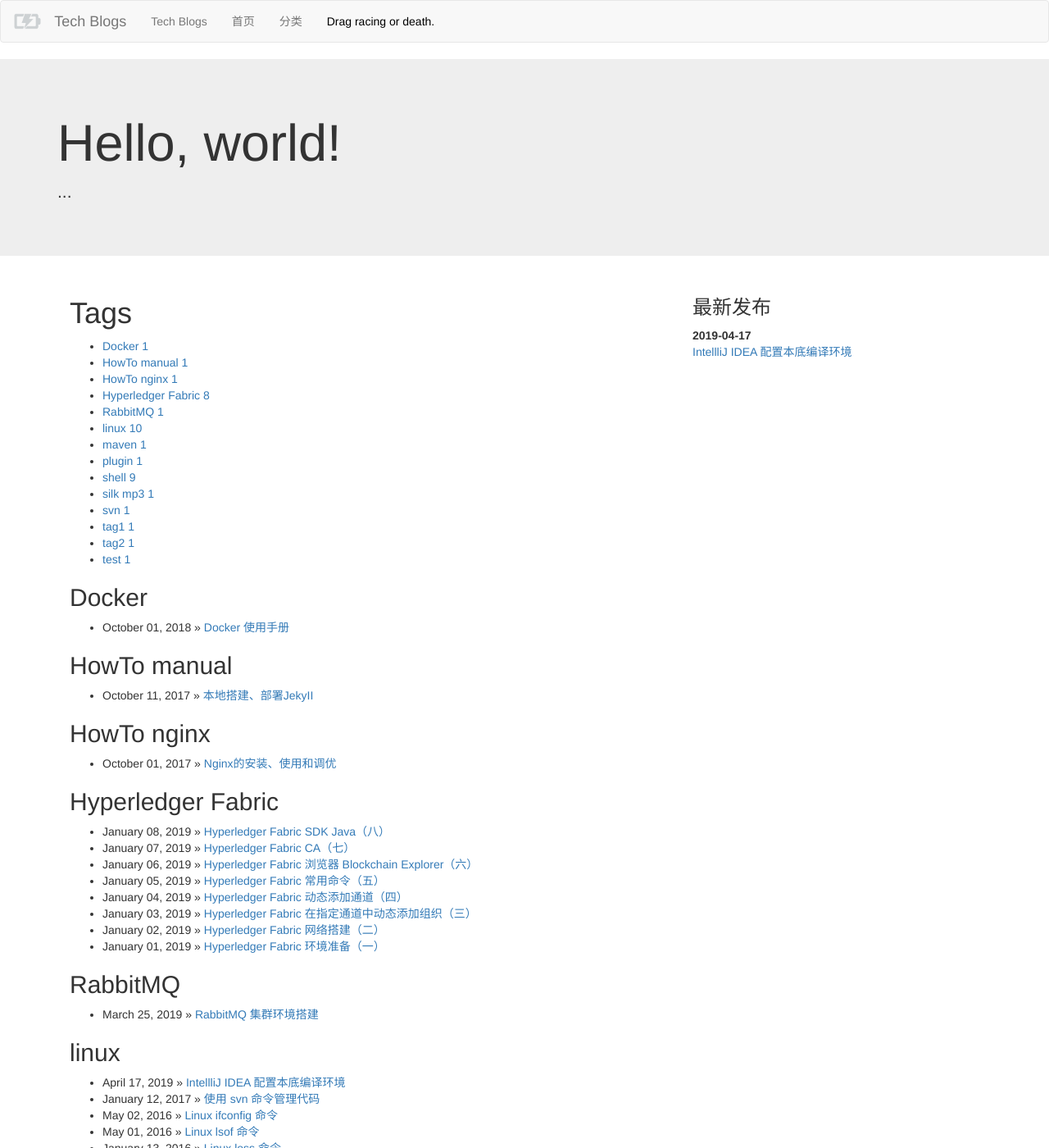
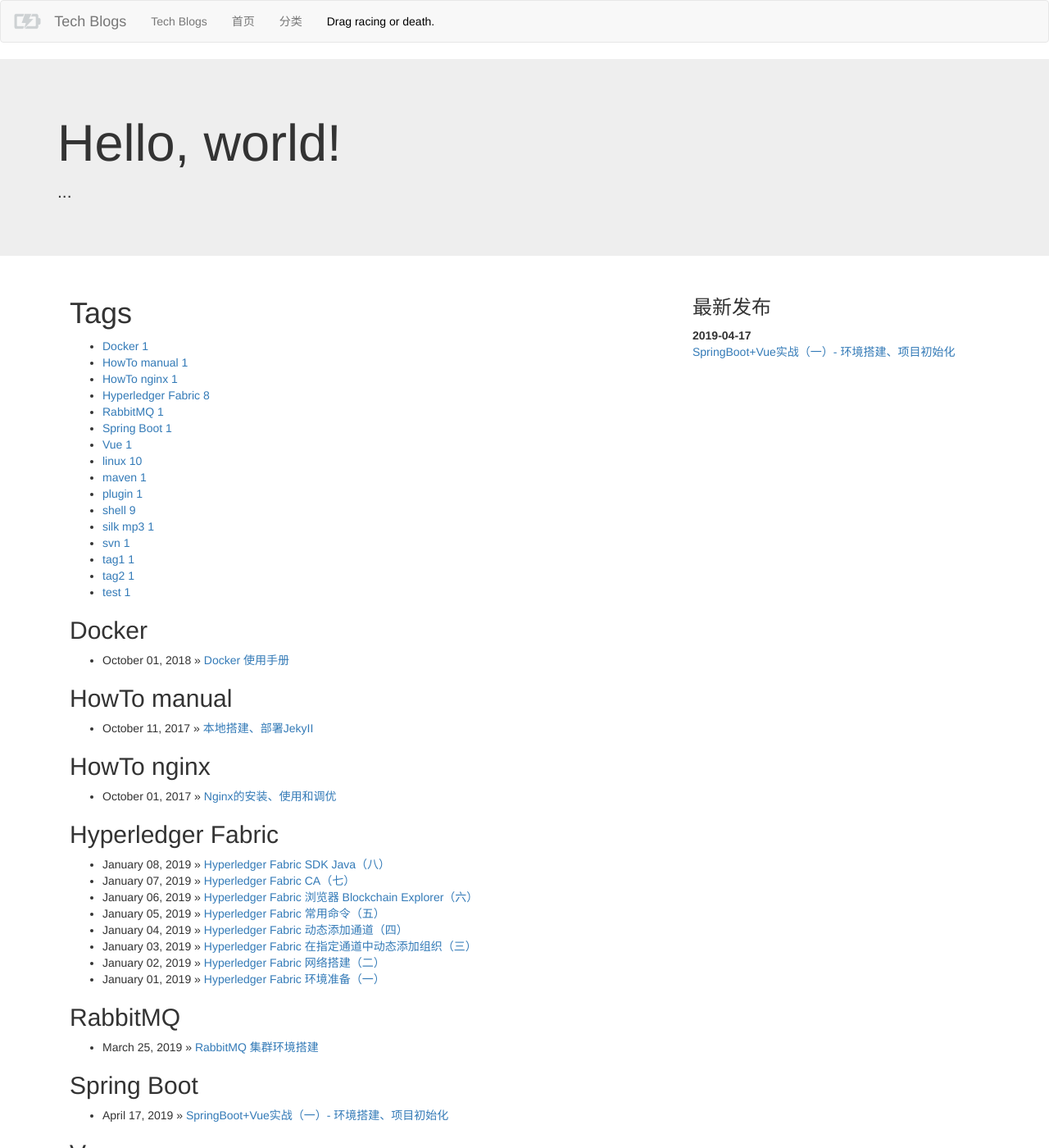
Before and after one commit to omnbmh/omnbmh.github.io, a Jekyll site: the page built from tags.html, in a window 1280 px wide and 1400 px high. Shown: the whole window at 82% size. Built offline with Jekyll 4.4.1, drawn with Linux system fonts in a browser that asks for light colours; some of the changed text lies outside the part shown.

Commit message:
2019-11-06

````diff
--- /dev/null
+++ b/_posts/2019-08-01-springboot-vue-start.md
@@ -0,0 +1,49 @@
+---
+layout: post
+title: SpringBoot+Vue实战（一）- 环境搭建、项目初始化
+date: 2019-04-17 15:55:18
+tags: [Spring Boot, Vue]
+categories: [SpringBoot+Vue实战]
+baseline:
+artileno: 20190801_01
+---
+
+## 环境搭建
+
+### 项目开发环境
+- JDK 1.8
+- Mysql Redis
+- Intellij Idea
+- Spring Boot
+- Spring Security
+- Vue
+
+## 项目初始化
+
+1. 创建项目工作目录
+
+```
+mkdir cobra
+cd cobra
+```
+
+2. 使用 Vue 创建前端项目
+
+```
+vue init webpack cobra-vue
+```
+
+创建完成后，项目目录如下
+
+![目录结构]({{site.url}}/assets/20190801_01_01.png)
+
+3. 使用 Maven 创建 SpringBoot 项目
+
+```
+mvn archetype:generate -DgroupId=org.github.omnbmh.cobra -DartifactId=cobra-spring-boot -DarchetypeArtifactId=maven-archetype-quickstart -DinteractiveMode=false
+
+```
+
+创建完成后，项目目录如下
+
+![目录结构]({{site.url}}/assets/20190801_01_02.png)
````
Also changed, not shown: _posts/2019-03-25-RabbitMQ.md (+1 -1 lines), assets/20190801_01_01.png (added), assets/20190801_01_02.png (added), assets/vue_001.png (added).
